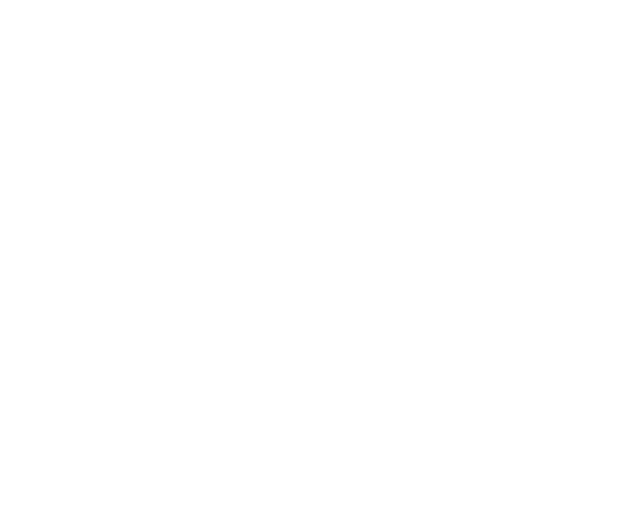
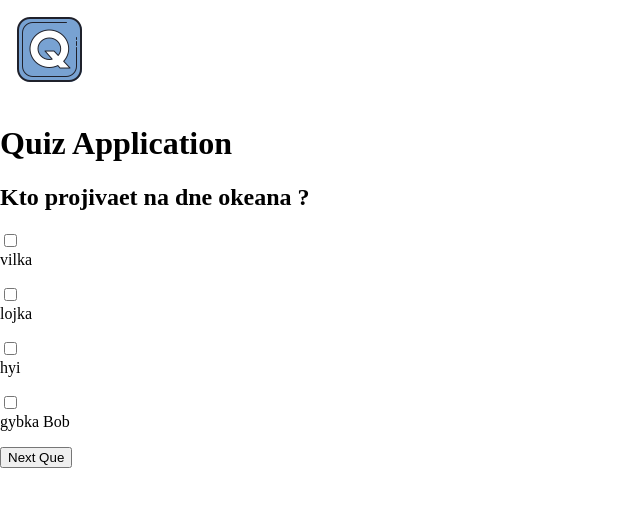
Before and after one commit to CooKingBeast/WebStProjects, a plain HTML site: page Quiz/index.html in a window 1280 px wide. Shown: the whole page, without its empty margins (0-640 px from the left). Drawn offline with Linux system fonts and the light colour scheme.

Commit message:
feat: add hyper text

```diff
--- a/Quiz/index.html
+++ b/Quiz/index.html
@@ -2,10 +2,44 @@
 <html lang="en">
 	<head>
 		<meta charset="UTF-8" />
-		<title>Quiz</title>
+		<title>Title</title>
 		<link rel="stylesheet" href="./style.css" />
 	</head>
 	<body>
+		<div>
+			<header>
+				<img src="./assets/quizIcon.png" alt="icon" />
+				<h1>Quiz Application</h1>
+			</header>
+			<main>
+				<h2>Kto projivaet na dne okeana ?</h2>
+				<p>
+					<label>
+						<input type="checkbox" />
+						<br />vilka
+					</label>
+				</p>
+				<p>
+					<label>
+						<input type="checkbox" />
+						<br />lojka
+					</label>
+				</p>
+				<p>
+					<label>
+						<input type="checkbox" />
+						<br />hyi
+					</label>
+				</p>
+				<p>
+					<label>
+						<input type="checkbox" />
+						<br />gybka Bob
+					</label>
+				</p>
+			</main>
+			<button>Next Que</button>
+		</div>
 		<script src="./script.js"></script>
 	</body>
 </html>
```
Also changed, not shown: Quiz/assets/quizIcon.png (added).
